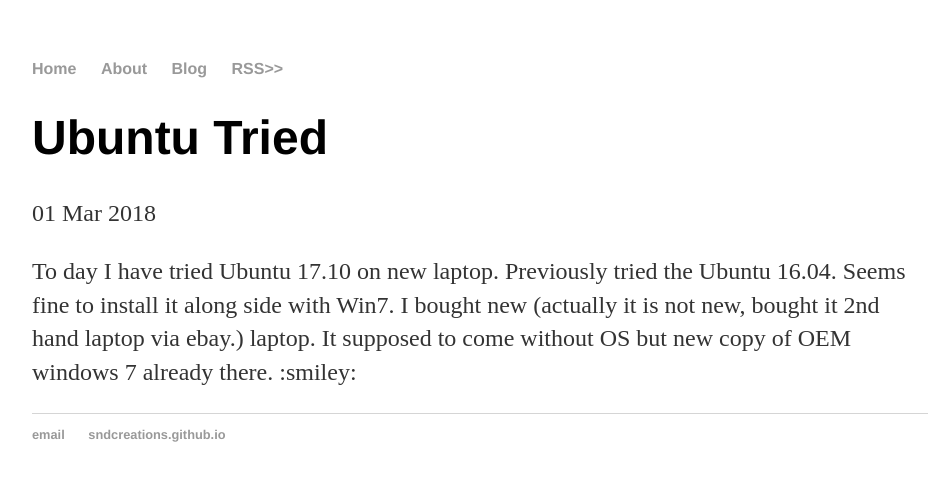
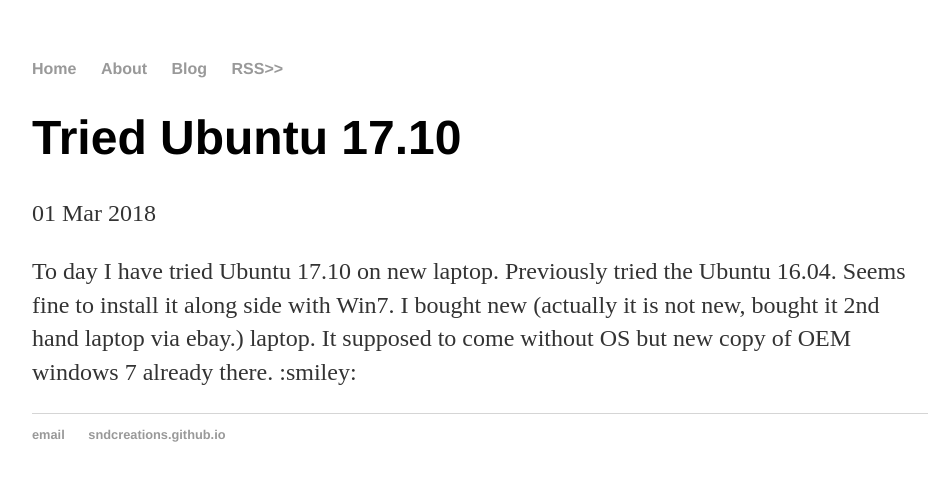
Before and after one commit to SnDCreations/SnDCreations.github.io, a Jekyll site: the page built from _posts/2018-03-01-Ubuntu-Tried.md, in a window 1280 px wide. Shown: the top 481 px of the page, without its empty margins (160-1096 px from the left). Built offline with Jekyll 4.4.1, drawn with Linux system fonts in a browser that asks for light colours; our own code applies the rules of GitHub Pages for plain Markdown files.

Commit message:
Update 2018-03-01-Ubuntu-Tried.md
add title box thing.

```diff
--- a/_posts/2018-03-01-Ubuntu-Tried.md
+++ b/_posts/2018-03-01-Ubuntu-Tried.md
@@ -1,3 +1,9 @@
+---
+title: "Tried Ubuntu 17.10"
+layout: post
+date: '2018-03-01'
+---
+
 To day I have tried Ubuntu 17.10 on new laptop. Previously tried the Ubuntu 16.04.
 Seems fine to install it along side with Win7. I bought new (actually it is not new, bought it 2nd hand laptop via ebay.) laptop.
 It supposed to come without OS but new copy of OEM windows 7 already there. :smiley:
```
